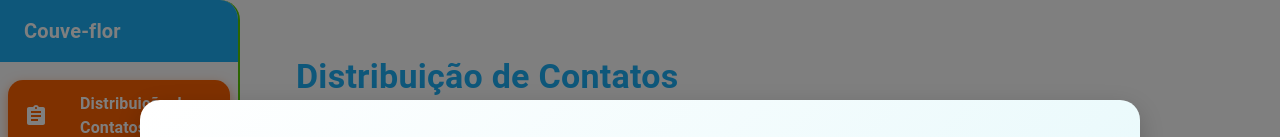
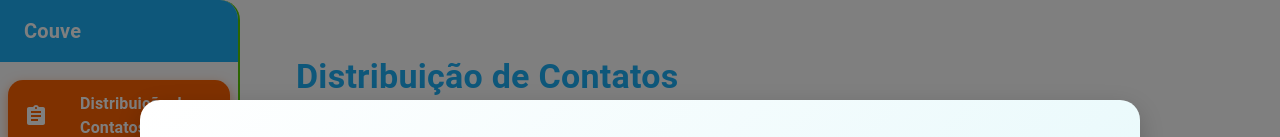
Before and after one commit to joaothallys/Interface_distribuicao, a React (Create React App) app: page / in a window 1280 px wide. Shown: the top 137 px of the page. Built offline with nearby package versions, Linux system fonts and the light colour scheme.

Commit message:
renomear nome

```diff
--- a/src/components/Sidebar.js
+++ b/src/components/Sidebar.js
@@ -41,7 +41,7 @@ const Sidebar = ({ onSelect, selectedPage }) => {
             variant="h6"
             sx={{ fontWeight: 'bold' }}
           >
-            Couve-flor
+            Couve
           </Typography>
         </Box>
       </DrawerHeader>
```
